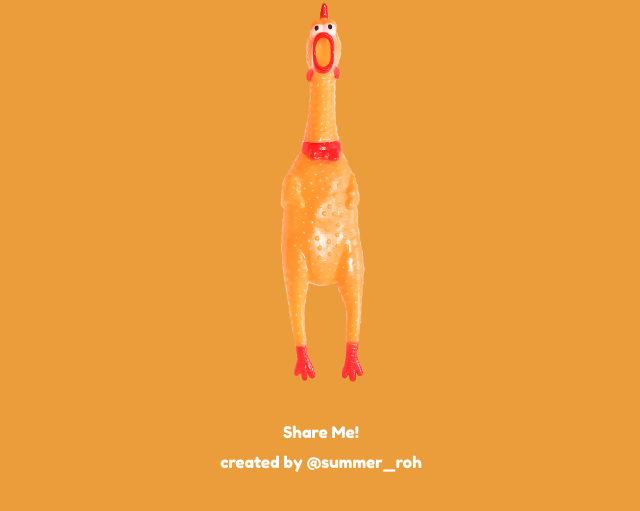
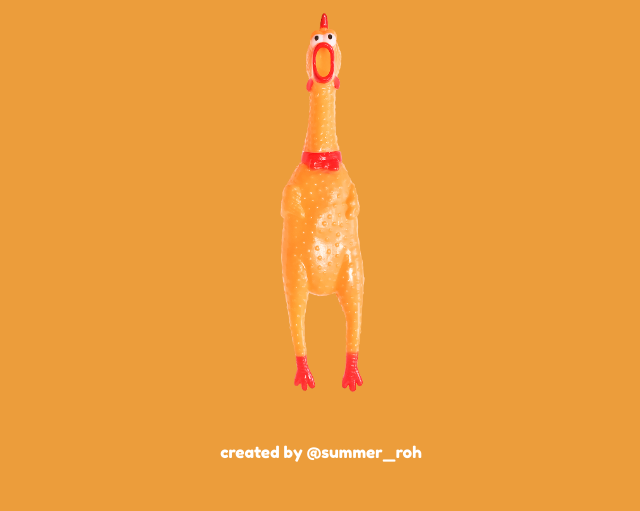
Before and after one commit to summerroh/RubberChicken, a plain HTML site: page index.html in a window 1280 px wide. Shown: the part 201-712 px from the top of the page, without its empty margins (319-959 px from the left). Drawn offline with Linux system fonts and the light colour scheme.

```diff
--- a/index.html
+++ b/index.html
@@ -199,7 +199,6 @@
             <img class= 'image bouncy' src="chicken_image.png" alt="rubber_chicken" onclick="play()">
         </div>
         <div>
-          <p>Share Me!</p>
            <!-- Go to www.addthis.com/dashboard to customize your tools -->
            <div class="addthis_inline_share_toolbox"></div>
         </div>
```
